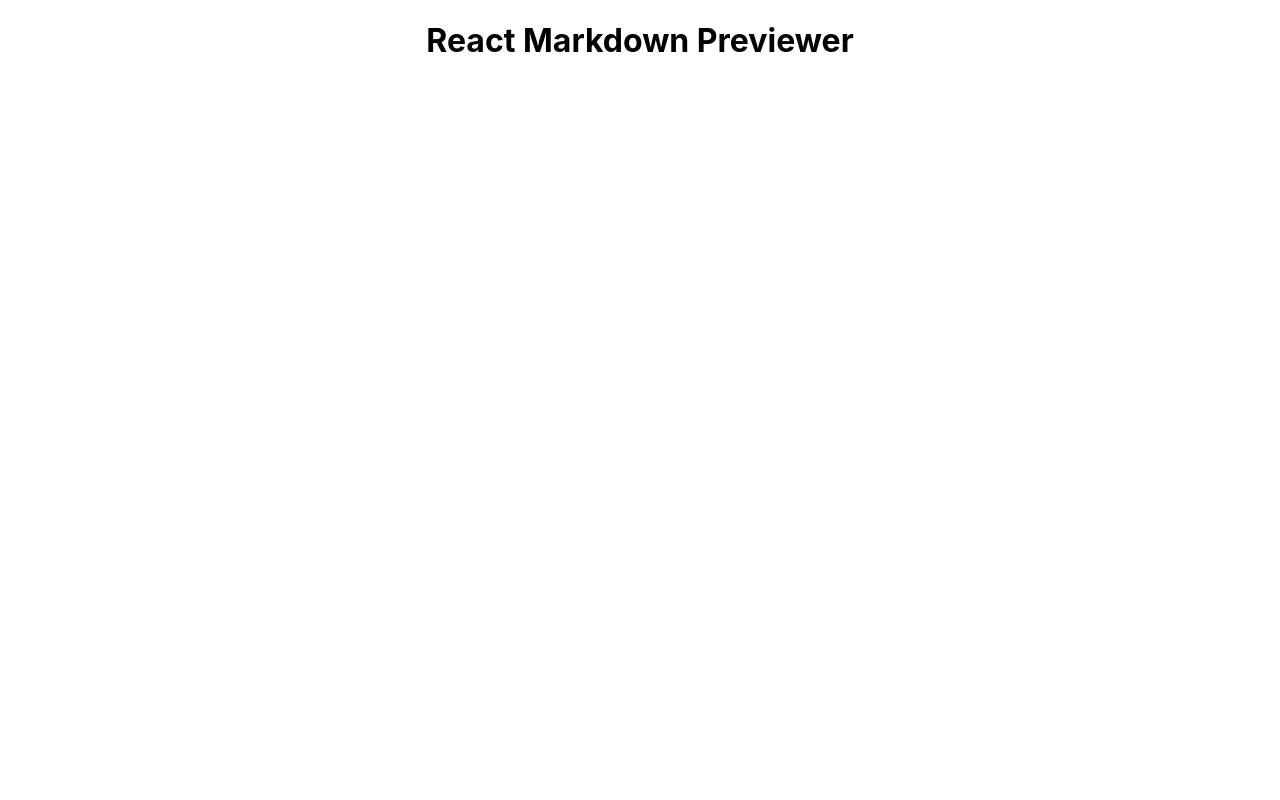
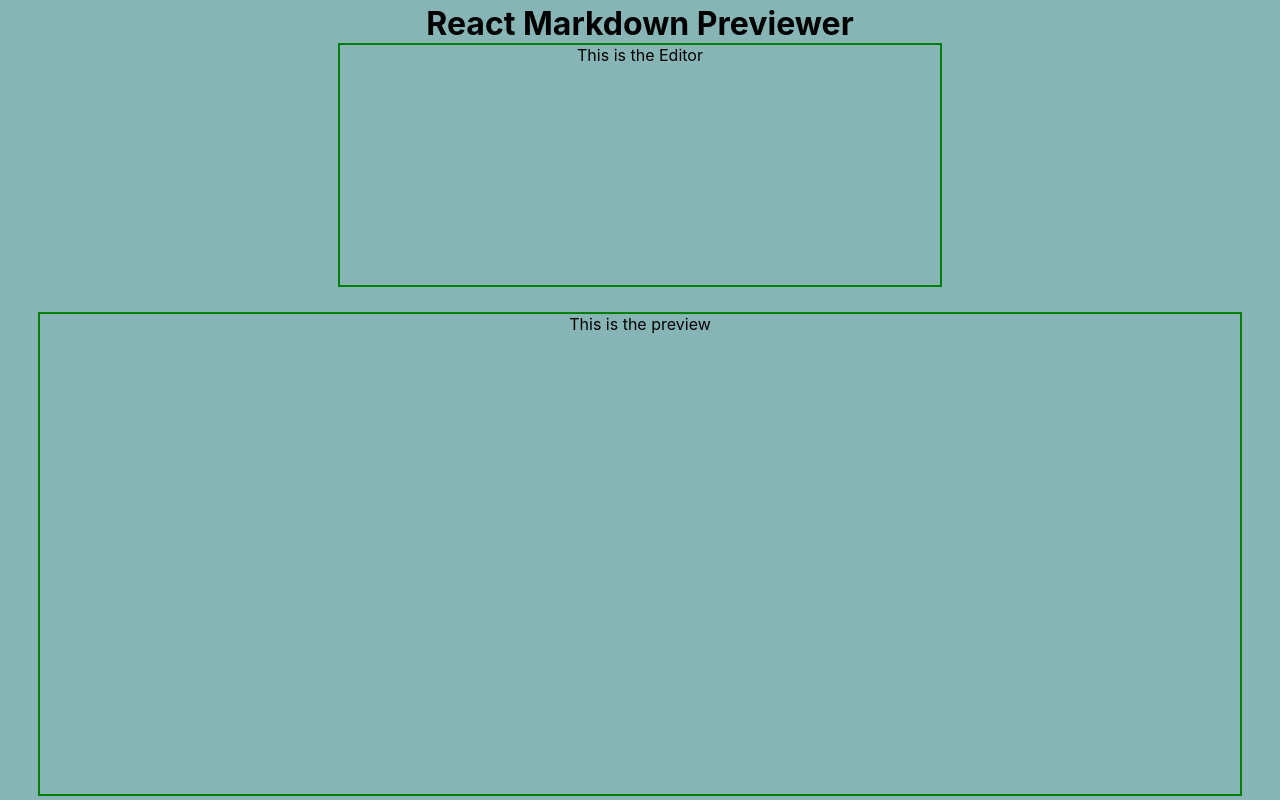
Before and after one commit to jayaramsivaramannair/react_markdown_previewer, a React (Create React App) app: page / in a window 1280 px wide. Built offline with nearby package versions, Linux system fonts and the light colour scheme.

Commit message:
Created Editor and Preview components

```diff
--- a/src/App.css
+++ b/src/App.css
@@ -1,38 +1,28 @@
-.App {
-  text-align: center;
+* {
+  margin: 0;
+  padding: 0;
+  border: 0;
 }
 
-.App-logo {
-  height: 40vmin;
-  pointer-events: none;
+.App {
+  display: flex;
+  flex-direction: column;
+  justify-content: center;
+  align-items: center;
+  background-color: #87b5b5;
+  text-align: center;
+  height: 100vh;
 }
 
-@media (prefers-reduced-motion: no-preference) {
-  .App-logo {
-    animation: App-logo-spin infinite 20s linear;
-  }
+#editor {
+  height: 30vh;
+  width: 600px;
+  border: 2px solid green;
 }
 
-.App-header {
-  background-color: #282c34;
-  min-height: 100vh;
-  display: flex;
-  flex-direction: column;
-  align-items: center;
-  justify-content: center;
-  font-size: calc(10px + 2vmin);
-  color: white;
+#preview {
+  height: 60vh;
+  margin-top: 25px;
+  width: 1200px;
+  border: 2px solid green;
 }
-
-.App-link {
-  color: #61dafb;
-}
-
-@keyframes App-logo-spin {
-  from {
-    transform: rotate(0deg);
-  }
-  to {
-    transform: rotate(360deg);
-  }
-}
--- a/src/App.tsx
+++ b/src/App.tsx
@@ -1,10 +1,14 @@
 import React from 'react';
 import './App.css';
+import Editor from './components/Editor';
+import Previewer from './components/Previewer';
 
 function App() {
   return (
     <div className="App">
       <h1>React Markdown Previewer</h1>
+      <Editor />
+      <Previewer />
     </div>
   );
 }
--- /dev/null
+++ b/src/components/Editor.tsx
@@ -0,0 +1,11 @@
+import React from 'react'
+
+function Editor() {
+  return (
+    <div id="editor">
+      This is the Editor
+    </div>
+  )
+}
+
+export default Editor
--- /dev/null
+++ b/src/components/Previewer.tsx
@@ -0,0 +1,11 @@
+import React from 'react'
+
+function Previewer() {
+  return (
+    <div id="preview">
+      This is the preview
+    </div>
+  )
+}
+
+export default Previewer
```
